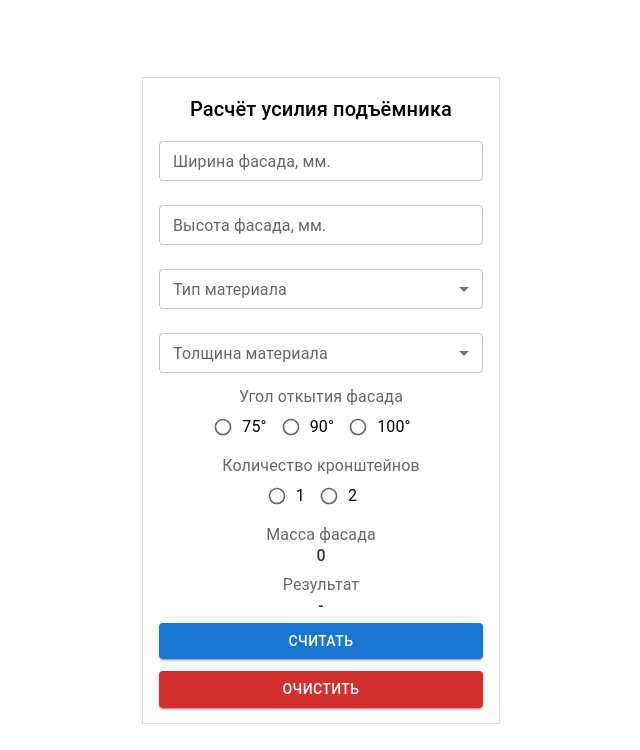
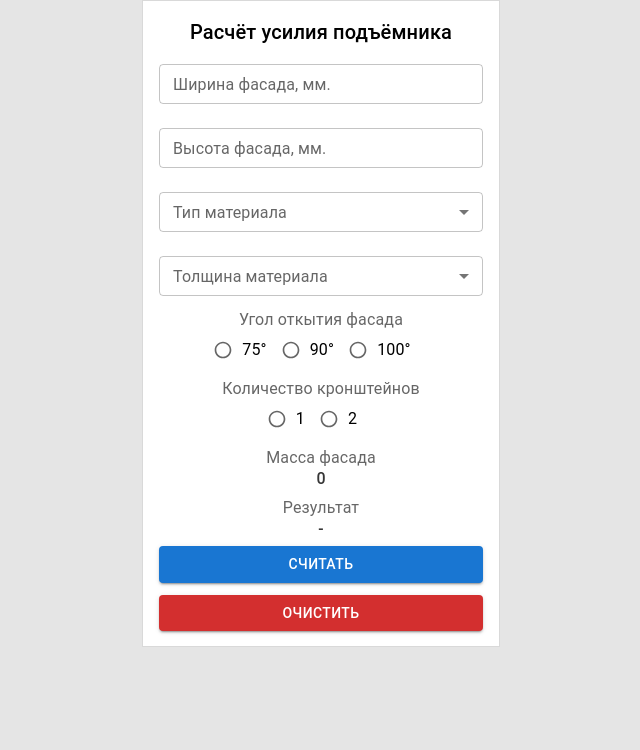
Before and after one commit to kudgar/gaslift-calculator, a React app: page / in a window 1280 px wide. Shown: the top 750 px of the page, without its empty margins (319-959 px from the left). Built offline with nearby package versions, Linux system fonts and the light colour scheme.

Commit message:
Исправлен механизм расчёта

```diff
--- a/src/App.jsx
+++ b/src/App.jsx
@@ -42,7 +42,7 @@ const App = () => {
     } else if (force < 18) {
       setResult(quantityText + '150N');
     } else {
-      setResult('Ошибка');
+      setResult('Слишком тяжелый фасад');
     }
   };
 
@@ -84,17 +84,11 @@ const App = () => {
   }
 
   return (
+    <div className={classes.container}>
       <div className={classes.board}>
-
         <Typography sx={{ mb: 0 }} variant="h6" component="h6">
           Расчёт усилия подъёмника
         </Typography>
-      {/* <Typography
-        sx={{ ml: 2.5, mt: -0.5, color: '#666666' }}
-        variant="subtitle1"
-        display="block"
-        alignSelf="flex-start">введите размеры в миллиметрах
-      </Typography> */}
 
         <TextField
           sx={{ width: 324 }}
@@ -128,7 +122,6 @@ const App = () => {
           <Select
             labelId="demo-simple-select-label"
             id="demo-simple-select"
-          // value={age}
             label="Тип материала"
             onChange={onMaterialTypeChange}
           >
@@ -145,7 +138,6 @@ const App = () => {
           <Select
             labelId="demo-simple-select-label"
             id="demo-simple-select"
-          // value={age}
             label="Толщина материала"
             onChange={onThicknessChange}
           >
@@ -164,9 +156,9 @@ const App = () => {
           name="row-radio-buttons-group"
           onChange={onDegreeChange}
         >
-        <FormControlLabel value={75} control={<Radio size="small" />} label="75°" />
+          <FormControlLabel value={100} control={<Radio size="small" />} label="75°" />
           <FormControlLabel value={90} control={<Radio size="small" />} label="90°" />
-        <FormControlLabel value={100} control={<Radio size="small" />} label="100°" />
+          <FormControlLabel value={80} control={<Radio size="small" />} label="100°" />
         </RadioGroup>
         <FormLabel sx={{ mt: 1 }} id="demo-row-radio-buttons-group-label">Количество кронштейнов</FormLabel>
         <RadioGroup
@@ -190,6 +182,7 @@ const App = () => {
         <Button variant="contained" color="error" sx={{ width: 324 }} onClick={clearHandler}>Очистить</Button>
 
       </div>
+    </div>
 
   )
 };
--- a/src/app.module.css
+++ b/src/app.module.css
@@ -1,3 +1,12 @@
+.container {
+  height: 100%;
+  width: 100%;
+
+  display: flex;
+  justify-content: center;
+  align-items: center;
+}
+
 .board {
   padding-top: 15px;
   padding-bottom: 15px;
@@ -5,6 +14,8 @@
   display: flex;
   flex-direction: column;
   align-items: center;
+
+  background-color: #fff;
 
   @media (min-width: 900px) {
     border: 1px solid #d9d9d9;
--- a/src/index.css
+++ b/src/index.css
@@ -7,9 +7,5 @@ body {
   padding: 0;
   height: 100%;
 
-  display: flex;
-  justify-content: center;
-  align-items: center;
-
-  background-color: #ffffff;
+  background-color: #e5e5e5;
 }
```
Lines whose indentation alone changed are shown as unchanged.
